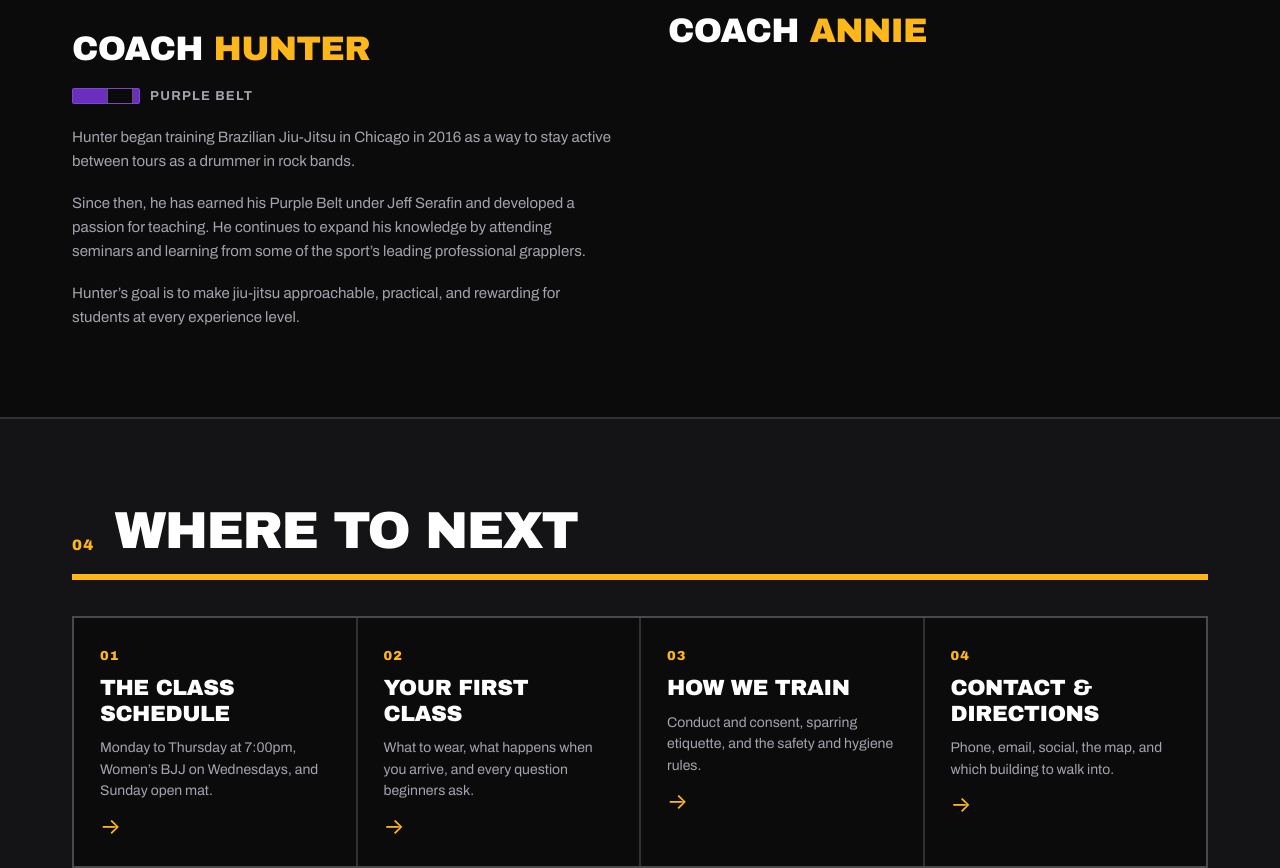
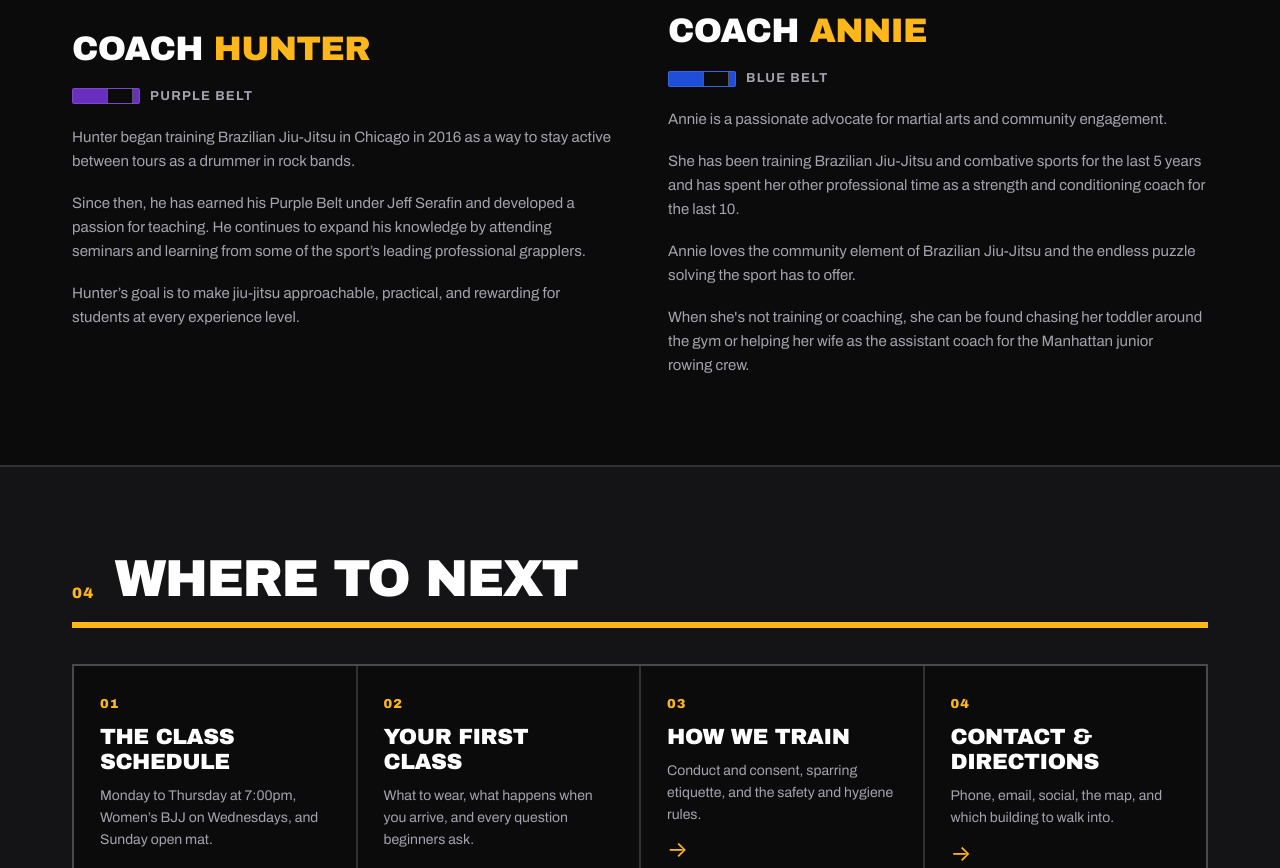
Before and after one commit to Taidus/manhattangrapplingclub, a plain HTML site: page site/about.html in a window 1280 px wide. Shown: the part 2595-3463 px from the top of the page. Drawn offline with Linux system fonts and the light colour scheme.

Commit message:
Add Annie's blue belt bio with proper formatting
- Split bio into 4 paragraphs to match Hunter's format
- Add blue belt swatch and label
- Update caption with exact text from club
- Remove TODO comment about sending bio

```diff
--- a/site/about.html
+++ b/site/about.html
@@ -271,7 +271,7 @@
             <a class="gal-item" href="assets/img/photos/annie-full-1600.webp"
                data-srcset="assets/img/photos/annie-full-800.webp 800w, assets/img/photos/annie-full-1600.webp 1600w"
                data-w="1600" data-h="1526"
-               data-caption="Coach Annie">
+               data-caption="Coach Annie — has been training BJJ and combative sports for the last 5 years and has spent her other professional time as a strength and conditioning coach for the last 10. She loves the community element of BJJ and the endless puzzle solving the sport has to offer. When she's not training or coaching she can be found chasing her toddler around the gym or helping her wife as the assistant coach for the Manhattan junior rowing crew!">
               <img src="assets/img/photos/annie-540.webp"
                    srcset="assets/img/photos/annie-540.webp 540w, assets/img/photos/annie-900.webp 900w"
                    sizes="(min-width: 1025px) 340px, 100vw"
@@ -284,6 +284,22 @@
 
           <div class="coach-body">
             <h3 class="coach-lede">Coach <strong>Annie</strong></h3>
+            <p class="belt">
+              <span class="belt-swatch belt-blue" aria-hidden="true"></span>
+              <span class="belt-label">Blue belt</span>
+            </p>
+            <p class="coach-note">
+              Annie is a passionate advocate for martial arts and community engagement.
+            </p>
+            <p class="coach-note">
+              She has been training Brazilian Jiu-Jitsu and combative sports for the last 5 years and has spent her other professional time as a strength and conditioning coach for the last 10.
+            </p>
+            <p class="coach-note">
+              Annie loves the community element of Brazilian Jiu-Jitsu and the endless puzzle solving the sport has to offer.
+            </p>
+            <p class="coach-note">
+              When she's not training or coaching, she can be found chasing her toddler around the gym or helping her wife as the assistant coach for the Manhattan junior rowing crew.
+            </p>
           </div>
         </article>
       </div>
```
Also changed, not shown: site/index.html (+17 -1 lines).
